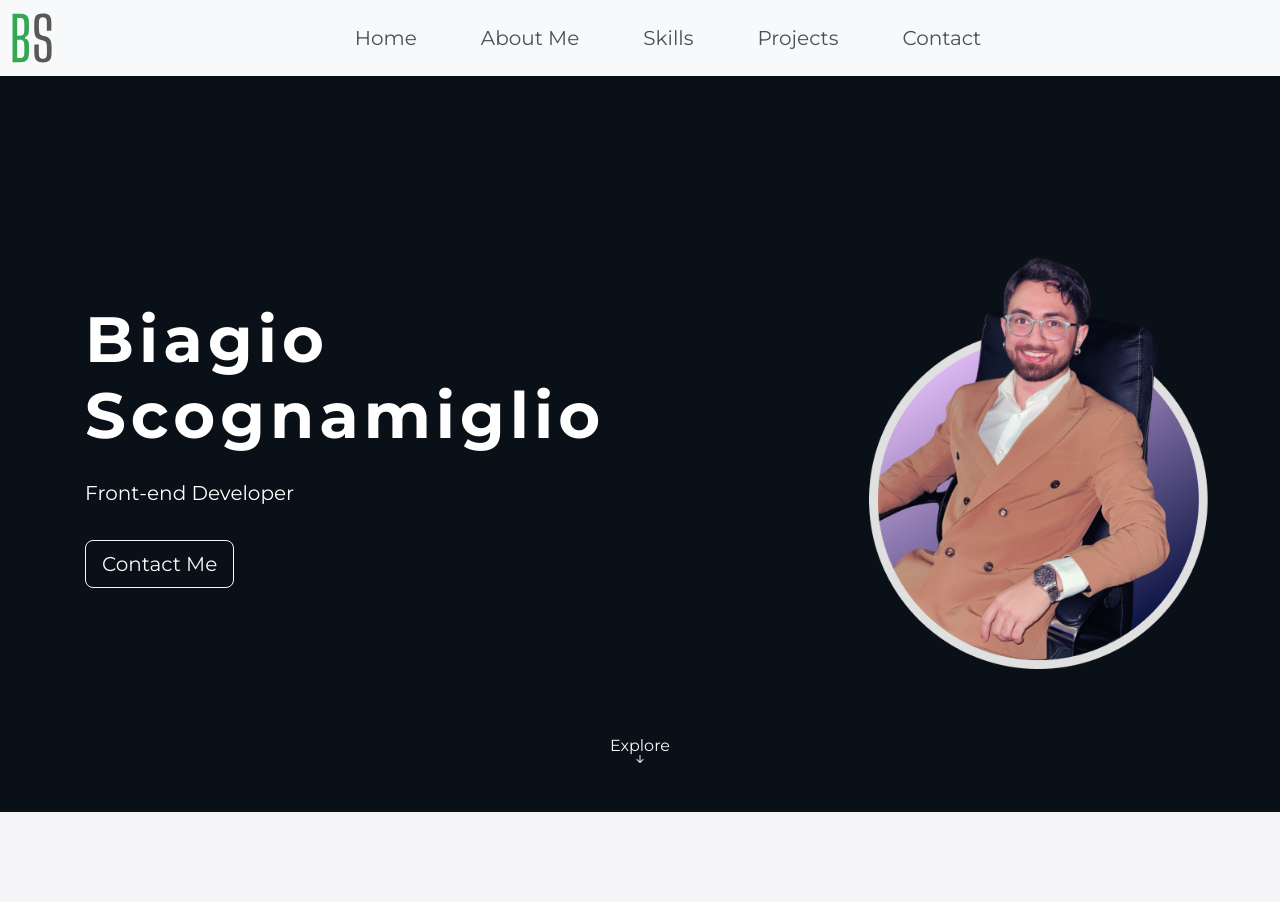
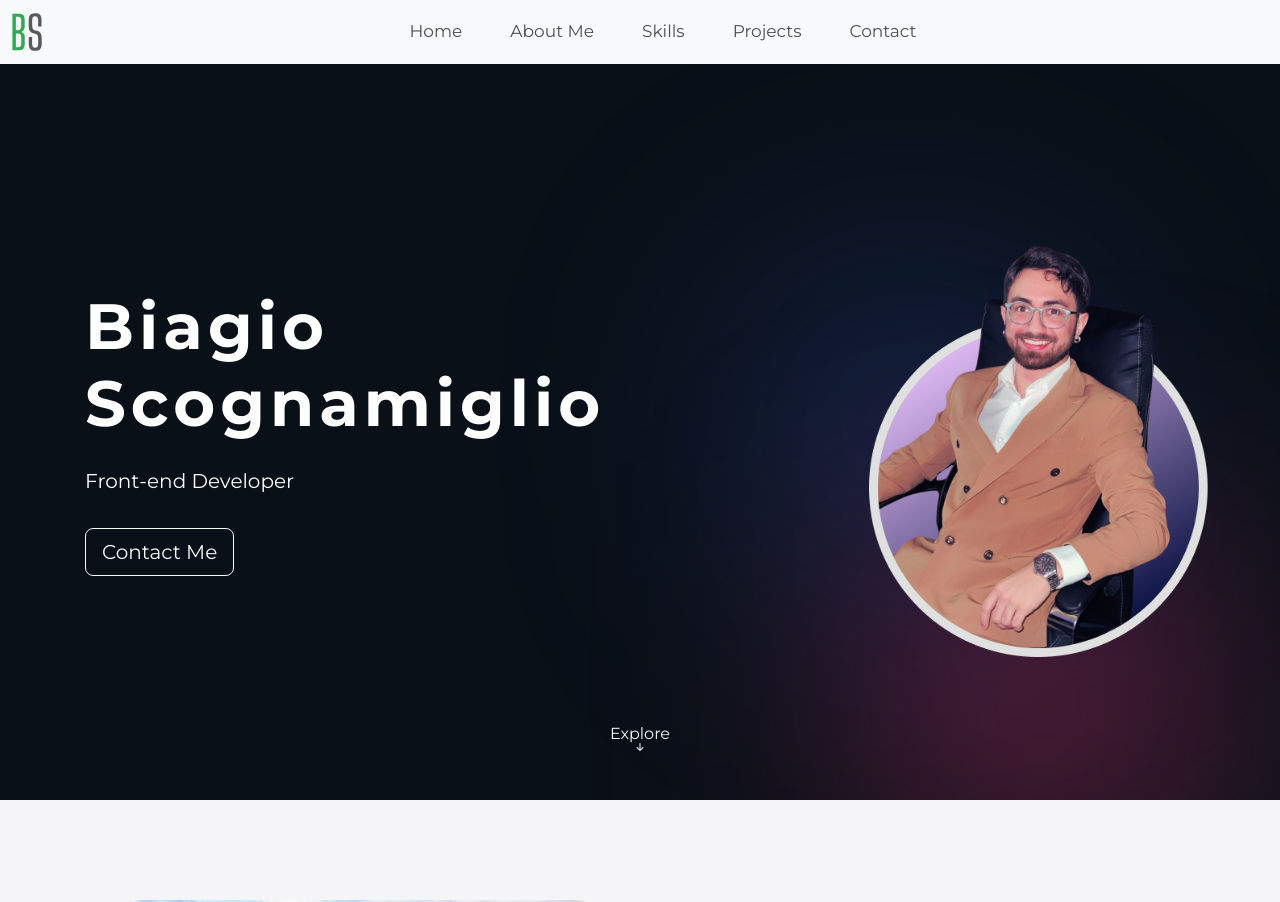
Before and after one commit to biascooo/BS-Front-End-Developer, a website built with Parcel: page index.html in a window 1280 px wide. Shown: the top 902 px of the page. Built offline with nearby package versions, Linux system fonts and the light colour scheme; some packages are replaced by stand-ins of ours; no server answers.

Commit message:
Circle Bush

```diff
--- a/index.html
+++ b/index.html
@@ -97,6 +97,8 @@
               <p class="lead mb-4 hero__subtitle">Front-end Developer</p>
               <a href="#form" class="mt-2 btn btn-lg btn-outline-light" role="button">Contact Me</a>
             </div>
+            <div class="circle-1 position-absolute"></div>
+            <div class="circle-2 position-absolute"></div>
             <img src="assets/img/imageHero.png" alt="Hero" class="hero__image">
           </div>
       </div>
--- a/package.json
+++ b/package.json
@@ -30,7 +30,6 @@
     "stream-browserify": "^3.0.0"
   },
   "dependencies": {
-    "dotenv": "^16.4.1",
     "sweetalert2": "^11.6.13"
   }
 }
--- a/src/css/main.css
+++ b/src/css/main.css
@@ -65,7 +65,7 @@ h1 {
 
 
 .logo{
-  width: 40px;
+  width: 30px;
   height: auto;
 }
 
@@ -80,7 +80,8 @@ h1 {
 }
 
 .collapse_links {
-  font-size: 20px;
+  font-size: 17px;
+  gap: 2rem !important;
 }
 
 .hero {
@@ -199,8 +200,8 @@ h1 {
 }
 
 .photo {
-    border-radius: 10%; /* Un valore del 50% arrotonda l'immagine in un cerchio */
-    overflow: hidden; /* Assicura che l'immagine non esca dai limiti del bordo arrotondato */
+    border-radius: 10%;
+    overflow: hidden;
 }
 
 .block__section-thumbnail {
@@ -273,3 +274,33 @@ h1 {
 .footer .border-highlight {
   border-top: 1px solid var(--primary-color-highlight);
 }
+
+.circle-1 {
+  z-index: -20;
+  width: 100px;
+  height: 100px;
+  background-color: blue;
+  border-radius: 50%;
+  right: 8rem;
+  position: absolute;
+  width: 337px;
+  height: 313px;
+  background: rgba(47, 77, 181, 0.35);
+  filter: blur(125px);
+  transition: transform ease-in-out 0.3s;
+}
+
+.circle-2 {
+  position: absolute;
+  width: 337px;
+  height: 313px;
+  top: 30rem;
+  right: 0;
+  background: rgba(181, 47, 104, 0.46);
+  filter: blur(125px);
+  z-index: -20;
+}
+
+.moving {
+  transform: translateX(-20rem);
+}
--- a/src/js/script.js
+++ b/src/js/script.js
@@ -1,7 +1,5 @@
-import dotenv from 'dotenv';
 import Swal from 'sweetalert2';
 
-dotenv.config();
 const btn = document.getElementById('button');
 
 const {SERVICE_KEY, TEMPLATE_KEY, PUBLIC_KEY} = process.env;
```
Also changed, not shown: 1 other file.
